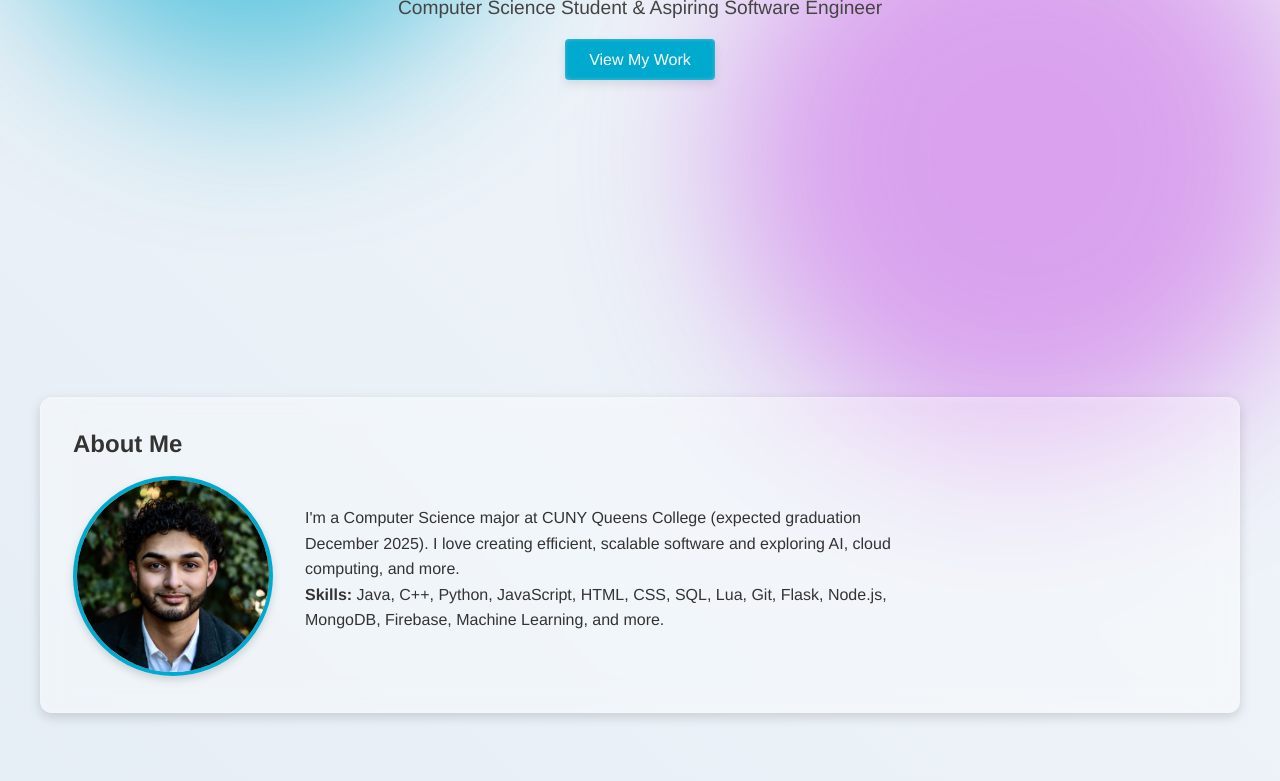
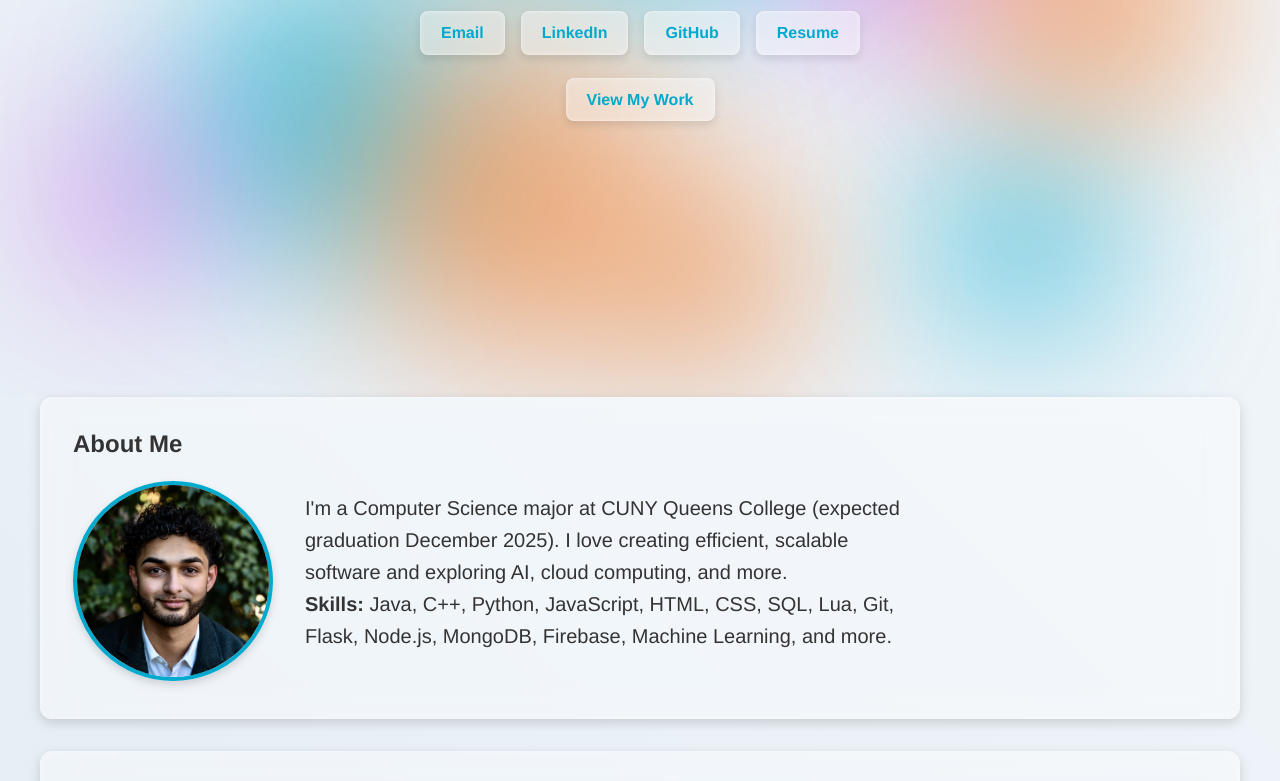
Before and after one commit to hamzapatwa/Portfolio_Site, a plain HTML site: page index.html in a window 1280 px wide. Shown: the part 403-1184 px from the top of the page. Drawn offline with Linux system fonts and the light colour scheme.

Commit message:
Aesthetic Updates

```diff
--- a/index.html
+++ b/index.html
@@ -11,7 +11,29 @@
     <link rel="stylesheet" href="style.css" />
 </head>
 <body>
-    <div class="background-shapes"></div>
+<!-- Added two black circles for contrast in the background -->
+<div class="background-shapes">
+    <!-- Blue Circles (3) -->
+    <div class="circle circle-blue" style="width: 150px; height: 150px; top: 20%; left: 15%;"></div>
+    <div class="circle circle-blue" style="width: 300px; height: 300px; top: 65%; left: 25%;"></div>
+    <div class="circle circle-blue" style="width: 200px; height: 200px; top: 80%; left: 80%;"></div>
+
+    <!-- Purple Circles (3) -->
+    <div class="circle circle-purple" style="width: 250px; height: 250px; top: 40%; left: 70%;"></div>
+    <div class="circle circle-blue" style="width: 400px; height: 400px; top: 25%; left: 50%;"></div>
+    <div class="circle circle-purple" style="width: 180px; height: 180px; top: 75%; left: 10%;"></div>
+
+    <!-- Black Circles (3) -->
+    <div class="circle circle-blue" style="width: 120px; height: 120px; top: 35%; left: 30%;"></div>
+    <div class="circle circle-purple" style="width: 300px; height: 300px; top: 10%; left: 90%;"></div>
+    <div class="circle circle-orange" style="width: 200px; height: 200px; top: 85%; left: 55%;"></div>
+
+    <!-- Orange Circles (3) -->
+    <div class="circle circle-orange" style="width: 250px; height: 250px; top: 50%; left: 85%;"></div>
+    <div class="circle circle-orange" style="width: 320px; height: 320px; top: 75%; left: 40%;"></div>
+    <div class="circle circle-orange" style="width: 150px; height: 150px; top: 15%; left: 5%;"></div>
+</div>
+
 
 <!-- navbar -->
 <header class="header-glass">
@@ -29,11 +51,27 @@
 </header>
 
 <!-- hero -->
+<!-- Hero Section (Combined with Contact) -->
 <section id="hero">
     <div class="hero-content">
         <h1>Hello, I'm <span class="highlight">Hamza Patwa</span></h1>
         <p>Computer Science Student & Aspiring Software Engineer</p>
-        <a href="#about" class="cta-button">View My Work</a>
+
+        <!-- Existing contact buttons (optional) -->
+        <div class="hero-contact-buttons">
+            <a href="mailto:patwahamza02@gmail.com" class="translucent-btn">Email</a>
+            <a href="https://www.linkedin.com/in/hamza-patwa" class="translucent-btn" target="_blank">LinkedIn</a>
+            <a href="https://github.com/hamzapatwa" class="translucent-btn" target="_blank">GitHub</a>
+            <a href="https://drive.google.com/file/d/118i1ykvbDcm0vxRe9ZT-Oo8ATXIWbHpV/view" class="translucent-btn" target="_blank">Resume</a>
+        </div>
+        <br>
+        <br>
+
+        <div class="hero-cta-bottom">
+            <a href="#about" class="translucent-btn large-cta">
+                View My Work
+            </a>
+        </div>
     </div>
 </section>
 
@@ -41,6 +79,7 @@
 <section id="about" class="content-section glass-container">
     <h2>About Me</h2>
     <div class="about-wrapper">
+
             <!-- headshot -->
             <div class="profile-pic-container">
                 <br>
@@ -54,13 +93,15 @@
                 <p>
                     <strong>Skills:</strong> Java, C++, Python, JavaScript, HTML, CSS, SQL, Lua, Git, Flask, Node.js, MongoDB, Firebase,
                     Machine Learning, and more.
+
                 </p>
             </div>
+
     </div>
 </section>
 
 <!-- experience -->
-<section id="experience" class="content-section">
+<section id="experience" class="content-section glass-container">
     <h2>Experience</h2>
     <div class="card-container">
 
--- a/style.css
+++ b/style.css
@@ -5,7 +5,6 @@
     box-sizing: border-box;
     font-family: "Helvetica Neue", Arial, sans-serif;
 }
-
 
 body {
     background: linear-gradient(45deg, #dfe9f3, #f3f7fa);
@@ -15,48 +14,37 @@ body {
 }
 
 /* 2. Abstract Floating Shapes (Behind Everything) */
+/* 1) The container that holds all circles */
 .background-shapes {
     position: fixed;
     top: 0;
     left: 0;
     width: 100vw;
     height: 100vh;
-    z-index: -1; /* ensures shapes sit behind all other elements */
-    pointer-events: none; /* prevents clicking on them */
+    z-index: -1;           /* behind main content */
+    pointer-events: none;  /* no clicks on them */
+    overflow: hidden;      /* so circles don’t spill horizontally */
 }
 
-
-.background-shapes::before,
-.background-shapes::after {
-    content: "";
-    position: absolute;
+/* 2) Base circle shape & effects */
+.circle {
+    position: absolute;    /* so top/left can position it */
     border-radius: 50%;
     filter: blur(80px);
     opacity: 0.6;
     transform: translate(-50%, -50%);
+    /*
+      You can even animate these or vary them with
+      random durations if you want motion.
+    */
 }
 
-/* First shape: Aqua/blue-ish */
-.background-shapes::before {
-    width: 500px;
-    height: 500px;
-    top: 30%;
-    left: 20%;
-    background: #00a9ce; /* Vibrant aqua */
-}
+/* 3) Per-Color Classes */
+.circle-blue    { background: #00a9ce; }
+.circle-purple  { background: #cb6ce6; }
+.circle-orange  { background: #f08030; /* or another orange hex code */ }
 
-/* Second shape: Pinkish/purple pastel */
-.background-shapes::after {
-    width: 600px;
-    height: 600px;
-    top: 70%;
-    left: 80%;
-    background: #cb6ce6;
-}
-
-/* 3. Reusable frosted glass class just add class="frosted-glass")*/
-
-
+/* 3. Reusable frosted glass class just add class="frosted-glass" */
 .frosted-glass {
     background: rgba(255, 255, 255, 0.3);
     backdrop-filter: blur(12px);
@@ -118,7 +106,41 @@ body {
     align-items: center;
     justify-content: center;
     text-align: center;
+}
 
+/* Wrap the contact buttons */
+.hero-contact-buttons {
+    margin-top: 2rem; /* space between the hero text and buttons */
+    display: flex;
+    flex-wrap: wrap;
+    gap: 1rem;
+    justify-content: center; /* center them horizontally */
+}
+
+/* Translucent button style */
+.translucent-btn {
+    background: rgba(255, 255, 255, 0.4);
+    backdrop-filter: blur(10px);
+    border: 1px solid rgba(255, 255, 255, 0.3);
+    box-shadow:
+            0 4px 8px rgba(0, 0, 0, 0.1),
+            inset 0 0 4px rgba(255, 255, 255, 0.3);
+    border-radius: 8px;
+    color: #00a9ce; /* or #333, adjust to taste */
+    text-decoration: none;
+    font-weight: bold;
+    padding: 0.75rem 1.25rem;
+    transition: background-color 0.2s ease, color 0.2s ease;
+}
+
+/* Hover effect */
+.translucent-btn:hover {
+    transform: scale(1.08);
+    background: rgba(255, 255, 255, 0.6);
+    box-shadow:
+            0 8px 16px rgba(0, 0, 0, 0.15),
+            inset 0 0 8px rgba(255, 255, 255, 0.4);
+    color: rgba(0, 0, 0, 0.9);
 }
 
 .hero-content h1 {
@@ -180,6 +202,7 @@ body {
     align-items: center;
     gap: 2rem;
     flex-wrap: wrap;
+    font-size: 1.25rem;
 }
 
 .profile-pic-container {
@@ -207,6 +230,7 @@ body {
     grid-template-columns: repeat(auto-fit, minmax(280px, 1fr));
     gap: 2rem;
     margin-top: 2rem;
+    font-size: 1.25rem;
 }
 
 .card {
```
Lines whose indentation alone changed are shown as unchanged.
